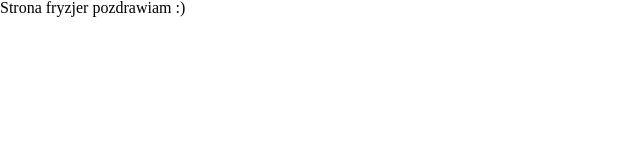
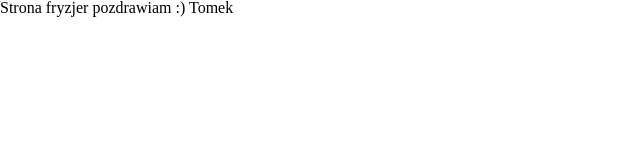
Before and after one commit to PanWidmo/Fryzjer-Anarell, a React (Create React App) app: page / in a window 1280 px wide. Shown: the top 160 px of the page, without its empty margins (0-640 px from the left). Built offline with nearby package versions, Linux system fonts and the light colour scheme.

Commit message:
Test -01

```diff
--- a/src/components/MainPage/MainPage.tsx
+++ b/src/components/MainPage/MainPage.tsx
@@ -14,8 +14,7 @@ const MainPage: FC = () => {
     return (
         <Wrapper>
             <Content>
-
-                Strona fryzjer pozdrawiam :)
+                Strona fryzjer pozdrawiam :) Tomek
             </Content>
         </Wrapper>
     );
```
